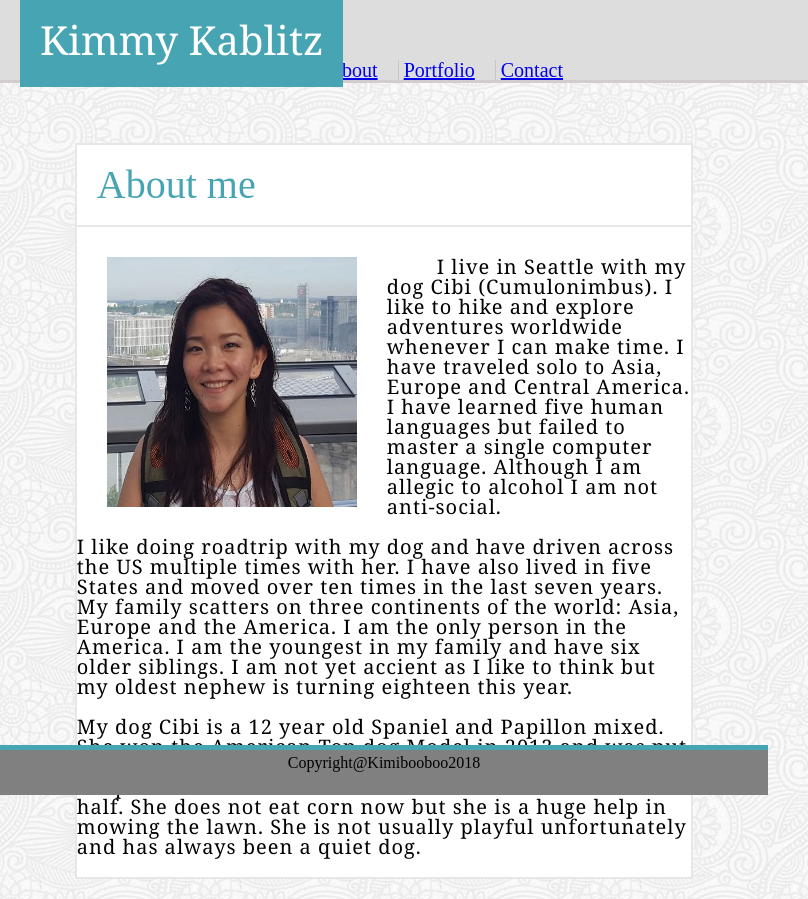
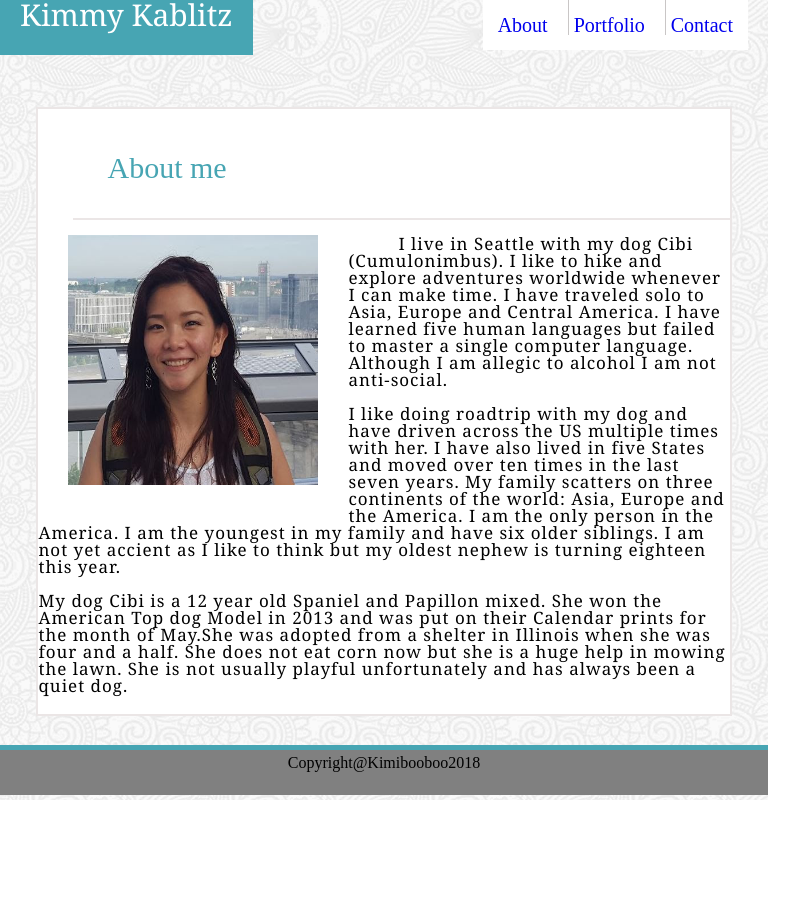
Before and after one commit to kimkablitz/Responsive-Portfolio, a plain HTML site: page index.html in a window 768 px wide. Shown: the whole page, 808 px wide, since content can reach past the window. After the commit the page ends 800 px from the top, so only its background shows below. Drawn offline with Linux system fonts and the light colour scheme; a script that the page names is missing.

Commit message:
Responsive-Portfolio

```diff
--- a/contact.css
+++ b/contact.css
@@ -57,7 +57,7 @@ a:hover{
 }
 
  body{
-     background-image: url("assets/images/concrete-texture/concrete-texture.png");
+     background-image: url("assets/images/full-bloom/full-bloom.png");
 
  }
 
@@ -226,3 +226,63 @@ h4{
         height:10px;
     }
 }
+@media screen and (max-width:960px) and (min-width:651px){
+    #Name{
+        font-size:30px;
+        margin:0;
+    }
+    .header{
+        display:inline;
+        padding:0;
+        background-color: white;
+    }
+    .navi{
+        background-color:white;
+        margin:0;
+        text-align: center;
+        height:50px;
+        margin-right:20px;
+        padding-right:15px;
+        padding-left:15px;
+    }
+    #Aboutlink{
+        padding-top:15px;
+        float:left;
+        margin:0;
+    }
+    #Portfoliolink{
+        padding-top:15px;
+        float:left;
+        margin:0;
+
+    }
+    #Contactlink{
+        padding-top:15px;
+        float:left;
+        margin:0;
+
+    }
+    .main{
+        margin-top:10%;
+        max-width: 90%;
+    }
+    .container{
+        margin-top:15px;
+    }
+    a{
+        text-decoration: none;
+        padding:0px;
+        margin:0;
+    }
+    h1{
+        padding:5%;
+        font-size:150%;
+        margin-left:5%;
+    }
+    input{
+        max-width: 105%;
+    }
+    p{
+        font-size:17px;
+    }
+}
--- a/portfoliostyle.css
+++ b/portfoliostyle.css
@@ -117,12 +117,17 @@ html {
     margin-top: 20px;
 }
 @media screen and (max-width:650px){
+    body{
+        background-color: olive;
+    }
+
     #Name{
         text-align: center;
         width:100%;
         margin:0px;
         display:block;
     }
+
     .navi{
         background-color:white;
         width:100%;
@@ -172,6 +177,8 @@ html {
 
     h1{
         padding:5%;
+        font-size:100%;
+        margin-left:5%;
     }
     .container{
         max-width:100%;
@@ -193,3 +200,60 @@ html {
         height:10px;
     }
 }
+@media screen and (max-width:960px) and (min-width:768px){
+    #Name{
+        font-size:30px;
+        margin:0;
+    }
+    .header{
+        display:inline;
+        padding:0;
+        background-color: white;
+    }
+    .navi{
+        background-color:white;
+        margin:0;
+        text-align: center;
+        height:50px;
+        margin-right:20px;
+        padding-right:15px;
+        padding-left:15px;
+    }
+    #Aboutlink{
+        padding-top:15px;
+        float:left;
+        margin:0;
+    }
+    #Portfoliolink{
+        padding-top:15px;
+        float:left;
+        margin:0;
+
+    }
+    #Contactlink{
+        padding-top:15px;
+        float:left;
+        margin:0;
+
+    }
+    .main{
+        margin-top:10%;
+        max-width: 90%;
+    }
+    .container{
+        margin-top:15px;
+    }
+    a{
+        text-decoration: none;
+        padding:0px;
+        margin:0;
+    }
+    h1{
+        padding:5%;
+        font-size:150%;
+        margin-left:5%;
+    }
+    p{
+        font-size:17px;
+    }
+}
--- a/style.css
+++ b/style.css
@@ -103,39 +103,18 @@ p{
     padding-top: 5px;
     margin-top: 20px;
 }
-@media screen and (max-width:960px){
-    body{
-        background-color:green;
-    }
-    .container{
-        width:100%;
-    }
-    .header{
-        width:100%;
-    }
-    #Name{
-        margin-left:0px;
-    }
-
-    .main{
-        width:80%
-    }
-}
-@media screen and (max-width:768px){
-    body{
-    background-color: pink;
-    }
-}
-@media screen and (max-width:650px){
+@media only screen and (max-width:650px){
     body{
         background-color: olive;
     }
+
     #Name{
         text-align: center;
         width:100%;
         margin:0px;
         display:block;
     }
+
     .navi{
         background-color:white;
         width:100%;
@@ -185,6 +164,8 @@ p{
 
     h1{
         padding:5%;
+        font-size:100%;
+        margin-left:5%;
     }
     .container{
         max-width:100%;
@@ -206,3 +187,80 @@ p{
         height:10px;
     }
 }
+@media screen and (max-width:960px) and (min-width:768px){
+
+    #Name{
+        font-size:30px;
+        margin:0;
+    }
+    .header{
+        display:inline;
+        padding:0;
+        background-color: white;
+    }
+    .navi{
+        background-color:white;
+        margin:0;
+        text-align: center;
+        height:50px;
+        margin-right:20px;
+        padding-right:15px;
+        padding-left:15px;
+    }
+    #Aboutlink{
+        padding-top:15px;
+        float:left;
+        margin:0;
+    }
+    #Portfoliolink{
+        padding-top:15px;
+        float:left;
+        margin:0;
+
+    }
+    #Contactlink{
+        padding-top:15px;
+        float:left;
+        margin:0;
+
+    }
+    .main{
+        margin-top:10%;
+        max-width: 90%;
+    }
+    .container{
+        margin-top:15px;
+    }
+    a{
+        text-decoration: none;
+        padding:0px;
+        margin:0;
+    }
+    h1{
+        padding:5%;
+        font-size:150%;
+        margin-left:5%;
+    }
+    p{
+        font-size:17px;
+    }
+}
+@media only screen and (min-width:959px){
+    body{
+        background-color:green;
+    }
+    .container{
+        width:100%;
+    }
+    .header{
+        width:100%;
+    }
+    .navi{
+        margin:0;
+        padding-left:10%;
+    }
+
+    .main{
+        width:80%
+    }
+}
```
Also changed, not shown: contact.html (+1 -1 lines), portfolio.html (+1 -1 lines).
